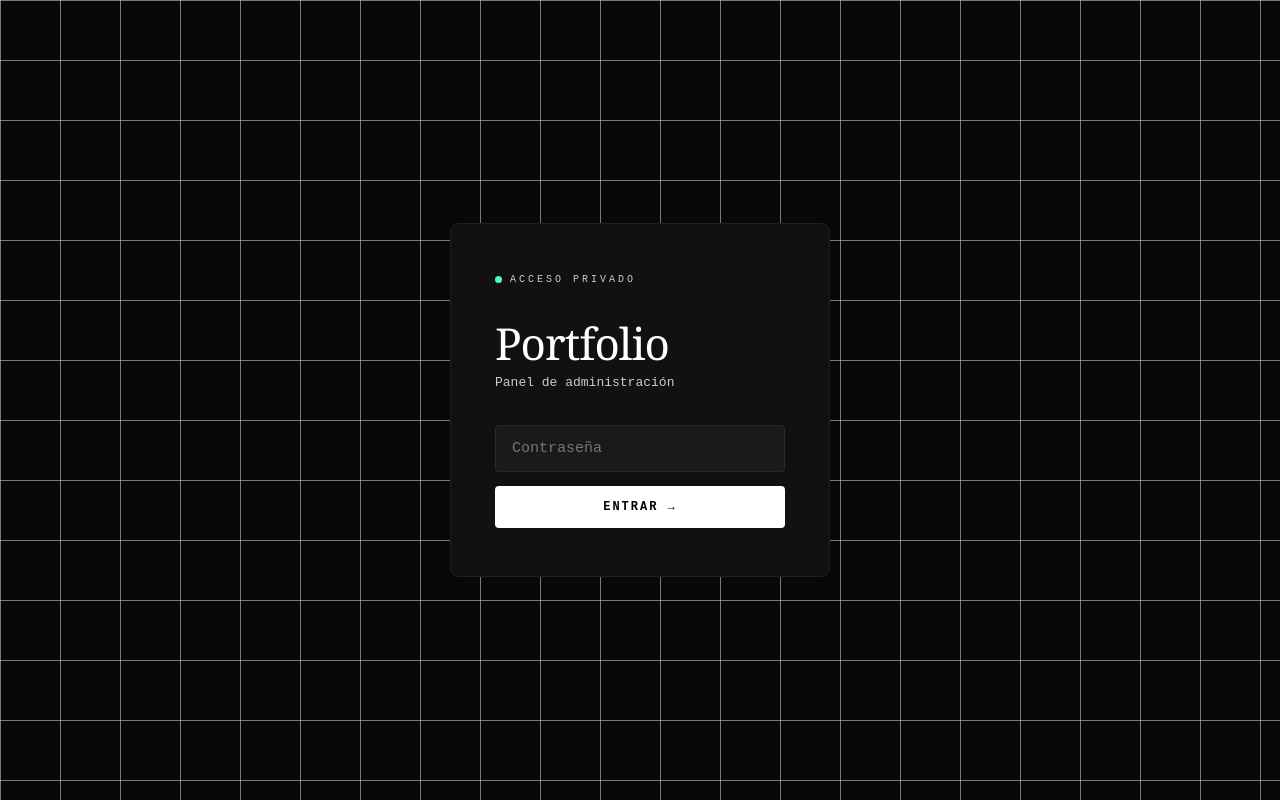
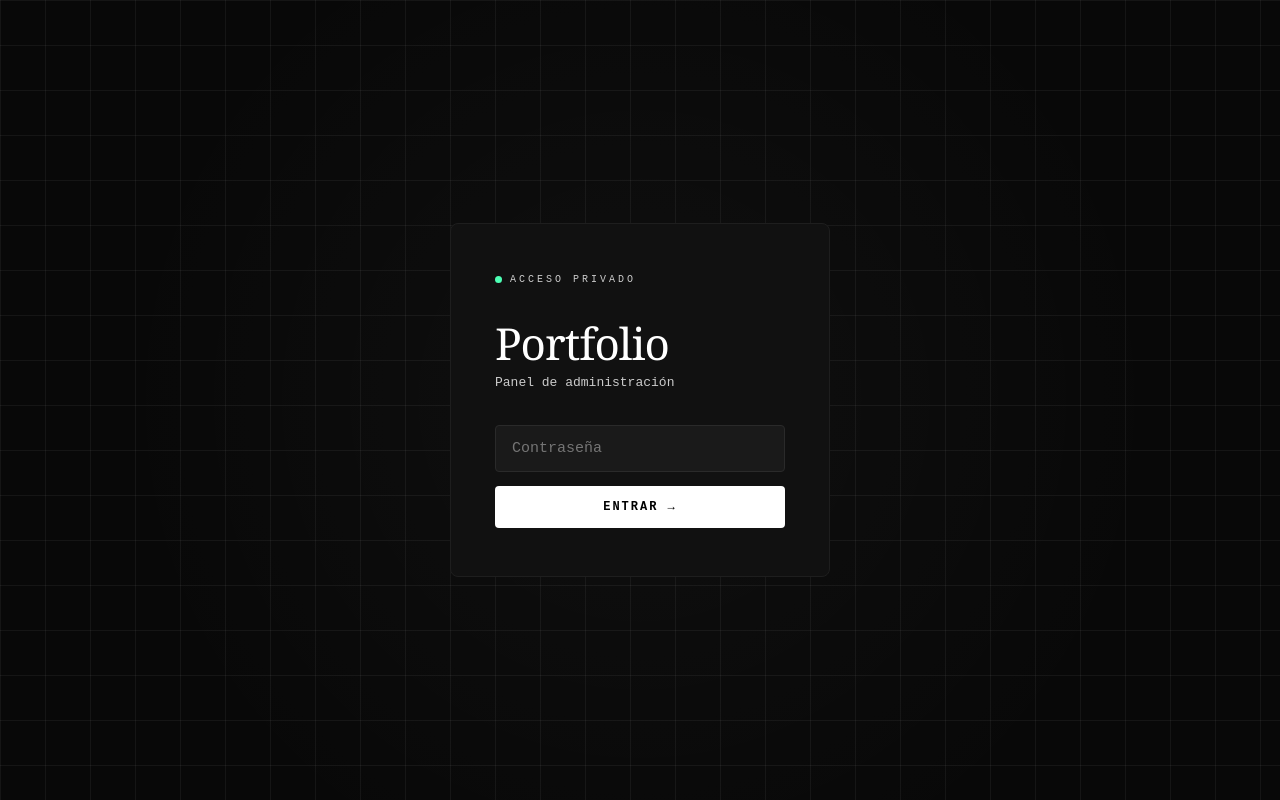
Before and after one commit to jesus828/Mi-portfolio-dev, a React (Vite) app: page / in a window 1280 px wide. Built offline with nearby package versions, Linux system fonts and the light colour scheme.

Commit message:
commit estilos css 3

```diff
--- a/src/index.css
+++ b/src/index.css
@@ -27,9 +27,11 @@ body {
   min-height: 100vh;
   background-color: #080808 !important;
   background-image:
-    linear-gradient(to right, #e0e0e086 1px, transparent 1px),
-    linear-gradient(to bottom, #e0e0e086 1px, transparent 1px) !important;
-  background-size: 60px 60px !important;
+    radial-gradient(circle at 50% 50%, rgba(255, 255, 255, 0.03) 0%, transparent 70%),
+    linear-gradient(to right, rgba(255, 255, 255, 0.05) 1px, transparent 1px),
+    linear-gradient(to bottom, rgba(255, 255, 255, 0.05) 1px, transparent 1px) !important;
+  background-size: 100% 100%, 45px 45px, 45px 45px !important;
+  width: 100% !important;
 }
 
 h1 {
```
